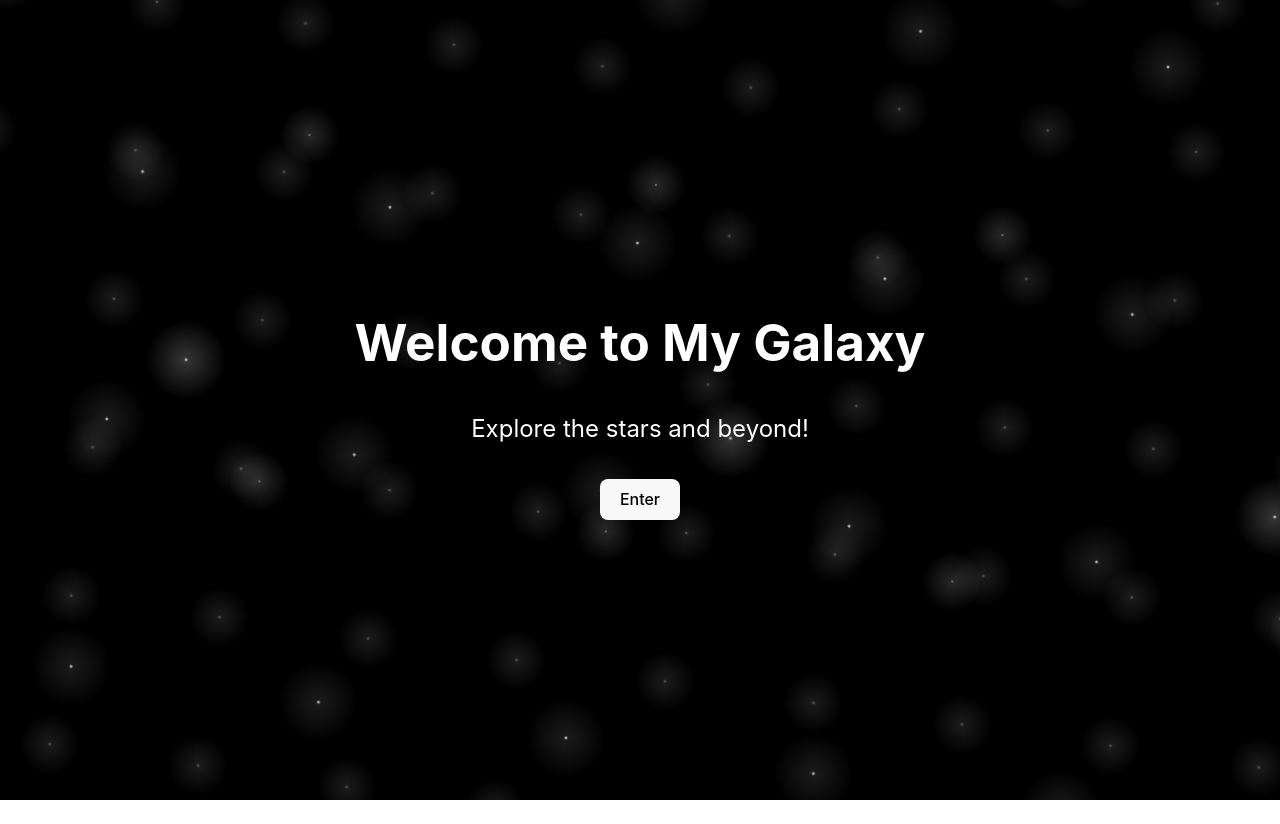
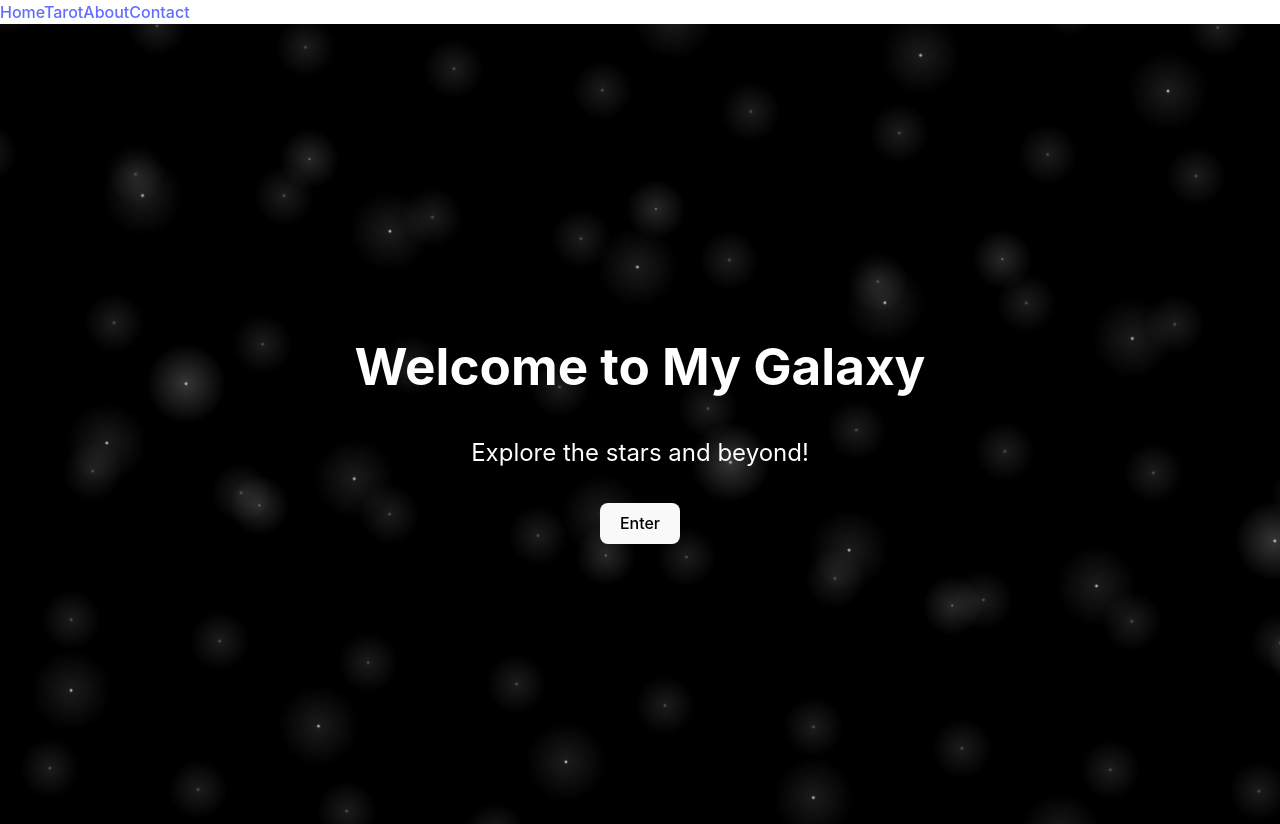
Before and after one commit to kikidesigns/craftGarden, a React (Vite) app: page / in a window 1280 px wide. Before the commit the page ends 800 px from the top, so only its background shows below. Built offline with nearby package versions, Linux system fonts and the light colour scheme.

Commit message:
Refactor App.tsx to include a new HotBar component with navigation links.

```diff
--- a/src/App.tsx
+++ b/src/App.tsx
@@ -2,6 +2,17 @@ import { useState } from 'react'
 import { BrowserRouter as Router, Route, Routes, Link } from 'react-router-dom'
 import './App.css'
 import TarotExperience from './TarotExperience'
+
+function HotBar() {
+  return (
+    <div className="hot-bar">
+      <Link to="/">Home</Link>
+      <Link to="/tarot">Tarot</Link>
+      <Link to="/about">About</Link>
+      <Link to="/contact">Contact</Link>
+    </div>
+  )
+}
 
 function LandingPage() {
   return (
@@ -20,10 +31,15 @@ function LandingPage() {
 function App() {
   return (
     <Router>
-      <Routes>
-        <Route path="/" element={<LandingPage />} />
-        <Route path="/tarot" element={<TarotExperience />} />
-      </Routes>
+      <div className="app-container">
+        <HotBar />
+        <Routes>
+          <Route path="/" element={<LandingPage />} />
+          <Route path="/tarot" element={<TarotExperience />} />
+          <Route path="/about" element={<div>About Page</div>} />
+          <Route path="/contact" element={<div>Contact Page</div>} />
+        </Routes>
+      </div>
     </Router>
   )
 }
```
